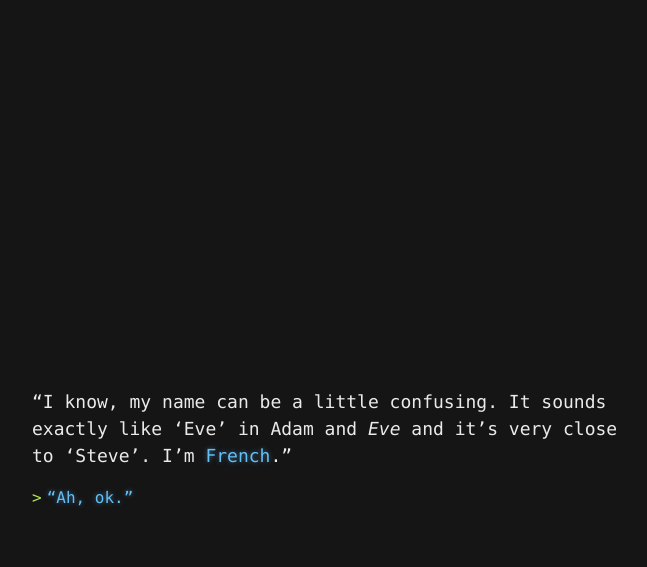
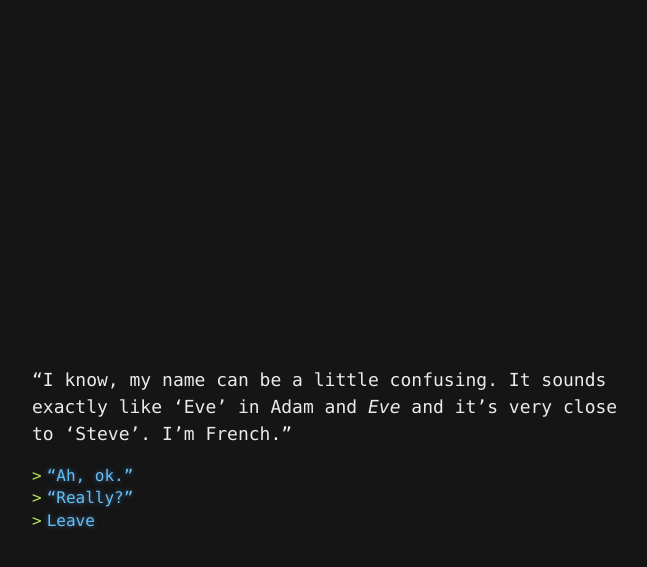
Before and after one commit to yvesgurcan/adventure, a Jekyll site: the page built from name-details.md, in a window 1280 px wide. Shown: the top 567 px of the page, without its empty margins (308-955 px from the left). Built offline with Jekyll 4.4.1, drawn with Linux system fonts in a browser that asks for light colours; our own code applies the rules of GitHub Pages for plain Markdown files.

Commit message:
Update name-details.md

```diff
--- a/name-details.md
+++ b/name-details.md
@@ -1,3 +1,5 @@
-"I know, my name can be a little confusing. It sounds exactly like 'Eve' in Adam and _Eve_ and it's very close to 'Steve'. I'm [French](french.md)."
+"I know, my name can be a little confusing. It sounds exactly like 'Eve' in Adam and _Eve_ and it's very close to 'Steve'. I'm French."
 
-- ["Ah, ok."](questions.md)
+- ["Ah, ok."](questions)
+- ["Really?"](french)
+- [Leave](leave)
```
